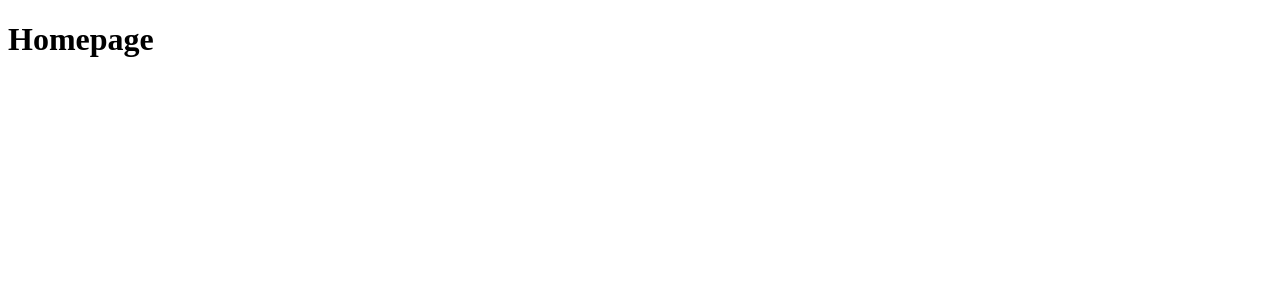
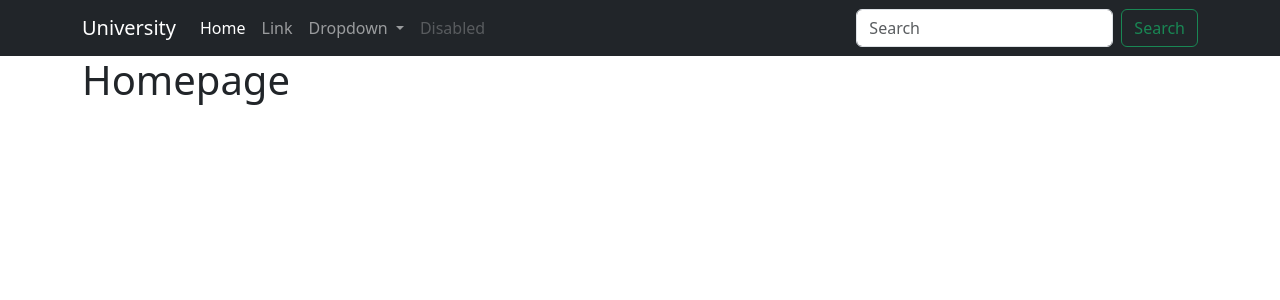
Before and after one commit to whdev36/university-website, a Django app: page / in a window 1280 px wide. Shown: the top 300 px of the page. Run offline with Django 5.2, Linux system fonts and the light colour scheme.

Commit message:
include bootstrap

```diff
--- a/src/templates/base.html
+++ b/src/templates/base.html
@@ -6,21 +6,17 @@
     <meta charset="UTF-8">
     <meta name="viewport" content="width=device-width, initial-scale=1.0">
     <title>University | {% block title %}{% endblock %}</title>
+    <link rel="stylesheet" href="https://cdn.jsdelivr.net/npm/bootstrap@5.3.3/dist/css/bootstrap.min.css">
     <link rel="stylesheet" href="{% static 'css/style.css' %}">
 </head>
 
 <body>
-    {% if messages %}
-        <ul>
-            {% for message in messages %}
-                <li>
-                    {{ message }}
-                </li>
-            {% endfor %}
-            </ul>
-    {% endif %}
-    {% block content %}
-    {% endblock %}
+    {% include 'navbar.html' %}
+    <div class="container">
+        {% block content %}
+        {% endblock %}
+    </div>
+    <script src="https://cdn.jsdelivr.net/npm/bootstrap@5.3.3/dist/js/bootstrap.bundle.min.js"></script>
 </body>
 
 </html>
--- /dev/null
+++ b/src/templates/navbar.html
@@ -0,0 +1,39 @@
+<nav class="navbar navbar-expand-lg bg-dark navbar-dark">
+    <div class="container">
+        <a class="navbar-brand" href="#">University</a>
+        <button class="navbar-toggler" type="button" data-bs-toggle="collapse" data-bs-target="#menu">
+            <span class="navbar-toggler-icon"></span>
+        </button>
+        <div class="collapse navbar-collapse" id="menu">
+            <ul class="navbar-nav me-auto mb-2 mb-lg-0">
+                <li class="nav-item">
+                    <a class="nav-link active" aria-current="page" href="#">Home</a>
+                </li>
+                <li class="nav-item">
+                    <a class="nav-link" href="#">Link</a>
+                </li>
+                <li class="nav-item dropdown">
+                    <a class="nav-link dropdown-toggle" href="#" role="button" data-bs-toggle="dropdown"
+                        aria-expanded="false">
+                        Dropdown
+                    </a>
+                    <ul class="dropdown-menu">
+                        <li><a class="dropdown-item" href="#">Action</a></li>
+                        <li><a class="dropdown-item" href="#">Another action</a></li>
+                        <li>
+                            <hr class="dropdown-divider">
+                        </li>
+                        <li><a class="dropdown-item" href="#">Something else here</a></li>
+                    </ul>
+                </li>
+                <li class="nav-item">
+                    <a class="nav-link disabled" aria-disabled="true">Disabled</a>
+                </li>
+            </ul>
+            <form class="d-flex" role="search">
+                <input class="form-control me-2" type="search" placeholder="Search" aria-label="Search">
+                <button class="btn btn-outline-success" type="submit">Search</button>
+            </form>
+        </div>
+    </div>
+</nav>
```
